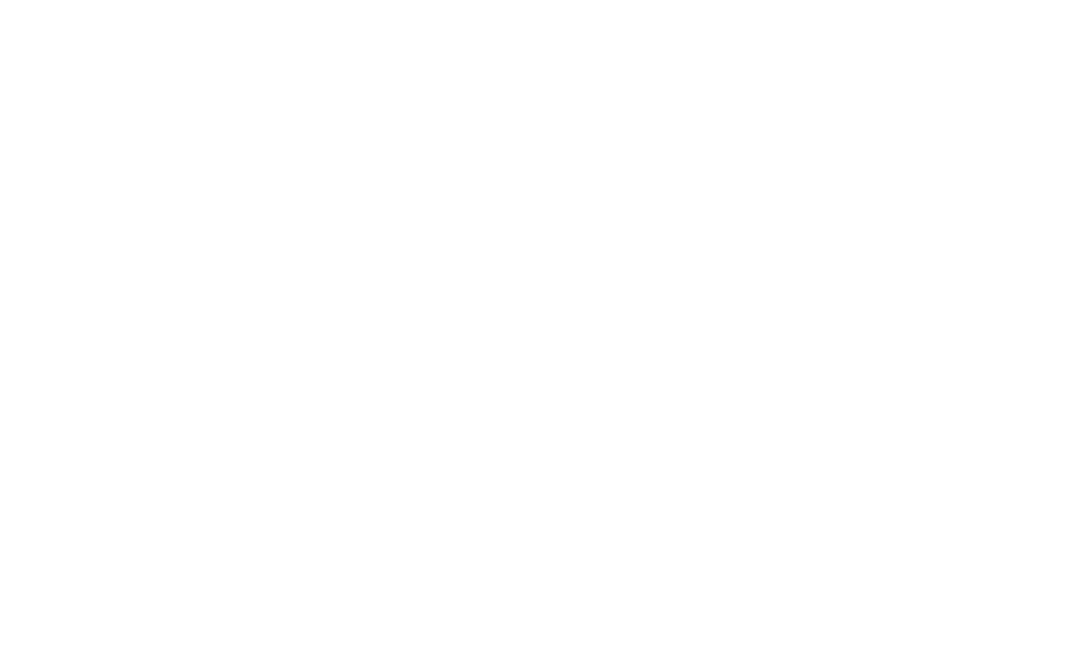
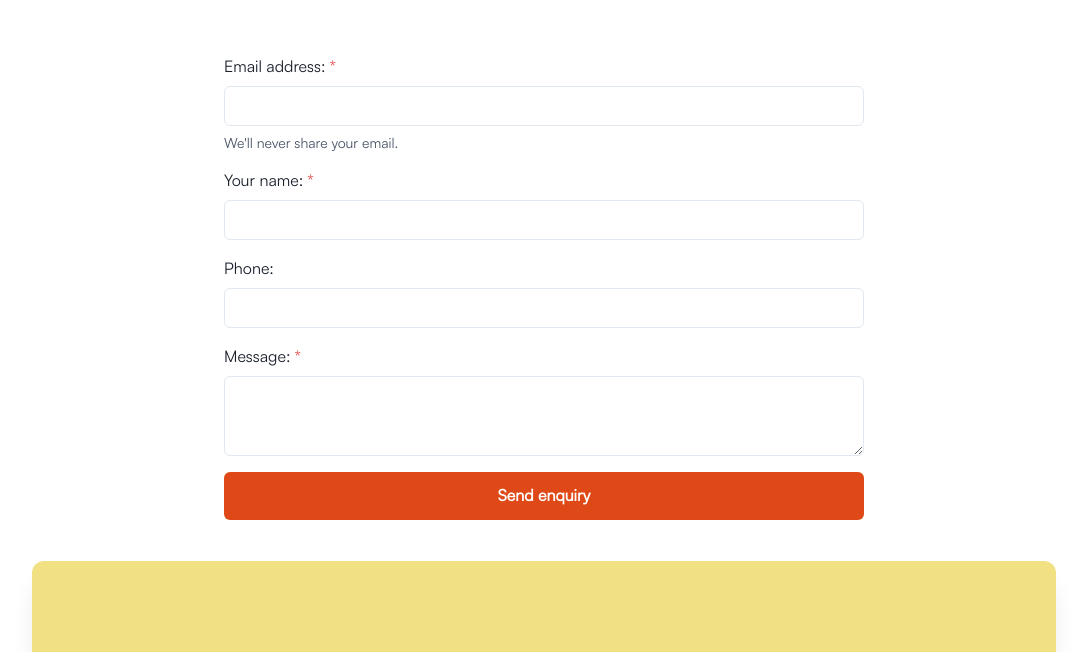
Before and after one commit to japhex/busbys, a Next.js app: page /contact-us in a window 1280 px wide. Shown: the part 694-1346 px from the top of the page, without its empty margins (96-1183 px from the left). Before the commit the page ends 800 px from the top, so only its background shows below. Built offline with nearby package versions, Linux system fonts and the light colour scheme.

Commit message:
api route for contact and form

```diff
--- /dev/null
+++ b/src/pages/api/contact.ts
@@ -0,0 +1,60 @@
+import sendgrid from '@sendgrid/mail'
+import mjml2html from 'mjml'
+import type { NextApiRequest, NextApiResponse } from 'next'
+
+const buildEmail = async ({ email, name, phone, message }) =>
+  mjml2html(
+    `
+  <mjml>
+    <mj-body>
+      <mj-section background-color="#DE4917">
+        <mj-text align="center" color="#fff" font-size="40px" font-family="Helvetica Neue">New contact form submission</mj-text>
+      </mj-section>
+      <mj-section>
+        <mj-column>
+          <mj-text font-size="18px">Name:</mj-text> <br />
+          <mj-text font-size="22px" margin-bottom="20px">${name}</mj-text>
+        </mj-column>
+        <mj-column>
+          <mj-text font-size="18px">Email:</mj-text> <br />
+          <mj-text font-size="22px" margin-bottom="20px"><a href="mailto:${email}">${email}</a></mj-text>
+        </mj-column>
+        <mj-column>
+          <mj-text font-size="18px">Phone:</mj-text> <br />
+          <mj-text font-size="22px"><a href="tel:${phone}">${phone}</a></mj-text>
+        </mj-column>
+      </mj-section>
+      <mj-section>
+        <mj-text font-size="18px">Message:</mj-text> <br />
+        <mj-text font-style="italic" font-size="20px" font-family="Helvetica Neue" color="#626262">
+          ${message}
+        </mj-text>
+      </mj-section>
+    </mj-body>
+  </mjml>
+`
+  )
+
+export default async function contact(req: NextApiRequest, res: NextApiResponse<Data>) {
+  const { email, name, phone, message } = req.body
+
+  sendgrid.setApiKey(process.env.SENDGRID_API_KEY)
+
+  const emailContent = await buildEmail({ email, name, phone, message })
+
+  try {
+    await sendgrid.send({
+      to: 'jlawrencedev@gmail.com',
+      from: 'j@japhex.net',
+      subject: 'Busby enquiry',
+      text: `${name} (${phone}) sent an enquiry: ${message}`,
+      html: emailContent.html,
+    })
+  } catch (error) {
+    console.error(error)
+    console.error(error.response?.body)
+    return res.status(error.statusCode || 500).json({ error: error.response?.body })
+  }
+
+  return res.status(200).json({ message: 'Email sent!' })
+}
--- a/src/pages/contact-us.tsx
+++ b/src/pages/contact-us.tsx
@@ -1,6 +1,85 @@
-import { Box } from '@chakra-ui/react'
+import { useState } from 'react'
+
+import {
+  Box,
+  Button,
+  Center,
+  Flex,
+  FormControl,
+  FormErrorMessage,
+  FormHelperText,
+  FormLabel,
+  Input,
+  Textarea,
+} from '@chakra-ui/react'
+import axios from 'axios'
 import type { NextPage } from 'next'
+import { useForm } from 'react-hook-form'
 
-const Home: NextPage = () => <Box>contact us</Box>
+import Hero from 'components/hero'
+
+const Home: NextPage = () => {
+  const {
+    register,
+    handleSubmit,
+    formState: { errors },
+  } = useForm()
+  const [formSent, setFormSent] = useState<boolean>(false)
+
+  const onSubmit = async values => {
+    try {
+      await axios.post('/api/contact', {
+        ...values,
+      })
+      setFormSent(true)
+    } catch (e) {
+      console.error(e)
+    }
+  }
+
+  return (
+    <Box>
+      <Hero
+        title="Give us a ring, we’re here to help."
+        description="We offer practical solutions designed to support personal and business insurance customers. We work closely with our network of Leading UK Insurance Providers who are constantly developing new initiatives to meet evolving client demands, to provide cost-effective insurance policies. "
+      />
+      {formSent ? (
+        'Thank you for your enquiry, a member of our team will get back to you as soon as they can.'
+      ) : (
+        <Box bg="WHITE" px={28} py={16} pb={44}>
+          <form onSubmit={handleSubmit(onSubmit)}>
+            <Center>
+              <Flex flexDirection="column" gap={4} w="50vw">
+                <FormControl isRequired>
+                  <FormLabel>Email address:</FormLabel>
+                  <Input {...register('email', { required: true })} isInvalid={Boolean(errors.email)} />
+                  <FormHelperText>We'll never share your email.</FormHelperText>
+                  {errors.email && <FormErrorMessage>Email is required.</FormErrorMessage>}
+                </FormControl>
+                <FormControl isRequired>
+                  <FormLabel>Your name:</FormLabel>
+                  <Input {...register('name', { required: true })} isInvalid={Boolean(errors.name)} />
+                  {errors.name && <FormErrorMessage>Name is required.</FormErrorMessage>}
+                </FormControl>
+                <FormControl>
+                  <FormLabel>Phone:</FormLabel>
+                  <Input {...register('phone')} />
+                </FormControl>
+                <FormControl isRequired>
+                  <FormLabel>Message:</FormLabel>
+                  <Textarea {...register('message', { required: true })} isInvalid={Boolean(errors.message)} />
+                  {errors.message && <FormErrorMessage>Message is required.</FormErrorMessage>}
+                </FormControl>
+                <Button type="submit" variant="primary">
+                  Send enquiry
+                </Button>
+              </Flex>
+            </Center>
+          </form>
+        </Box>
+      )}
+    </Box>
+  )
+}
 
 export default Home
--- a/src/theme/index.ts
+++ b/src/theme/index.ts
@@ -80,6 +80,12 @@
         solid: (props: StyleFunctionProps) => ({
           bg: props.colorMode === 'dark' ? 'red.300' : 'red.500',
         }),
+        primary: {
+          bg: 'RED3',
+          paddingX: 12,
+          fontSize: 'md',
+          color: 'WHITE',
+        },
         secondary: {
           bg: 'BLACK',
           paddingX: 12,
```
Also changed, not shown: package.json (+6 -1 lines), 1 other file (tests, documents, lock files or other folders).
